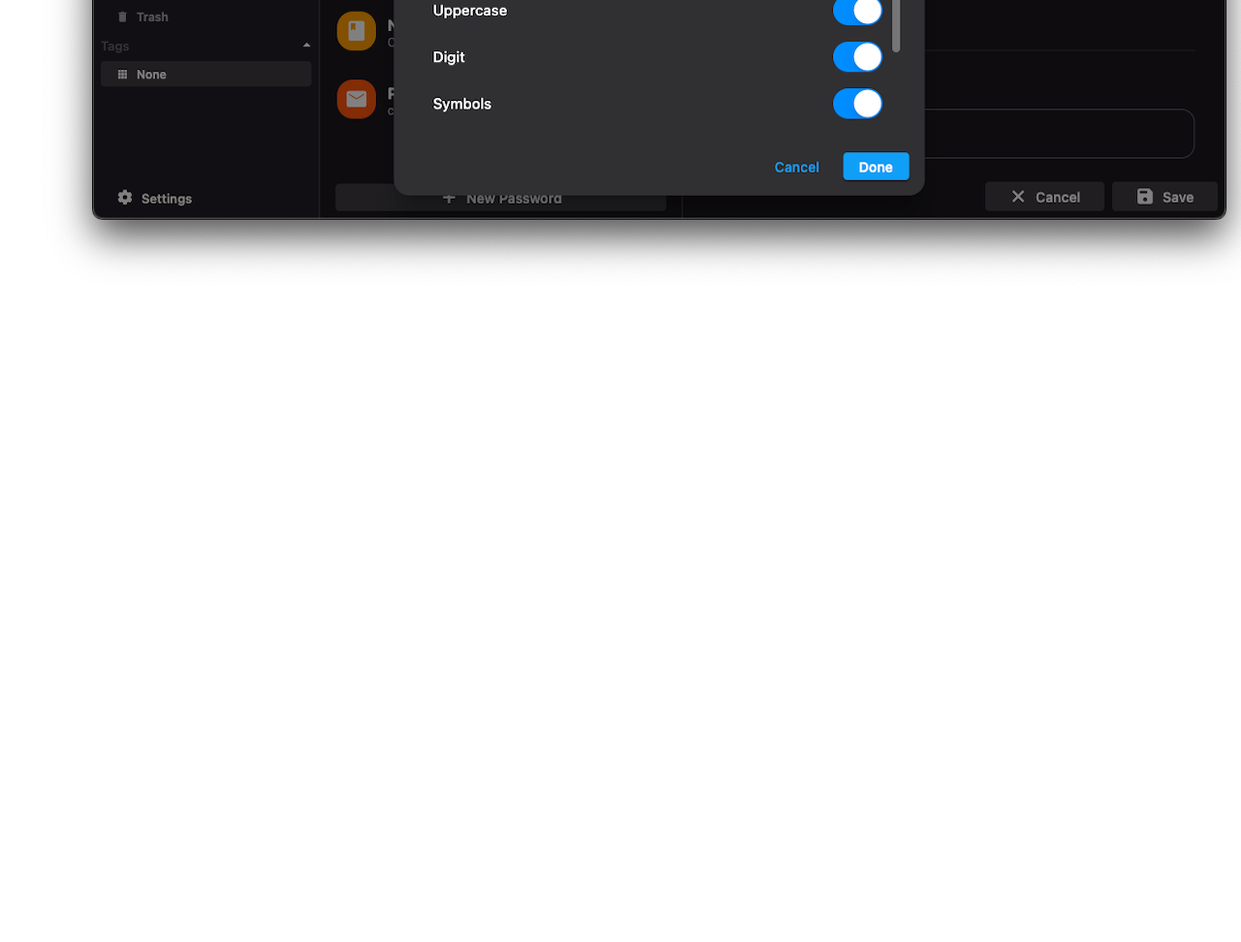
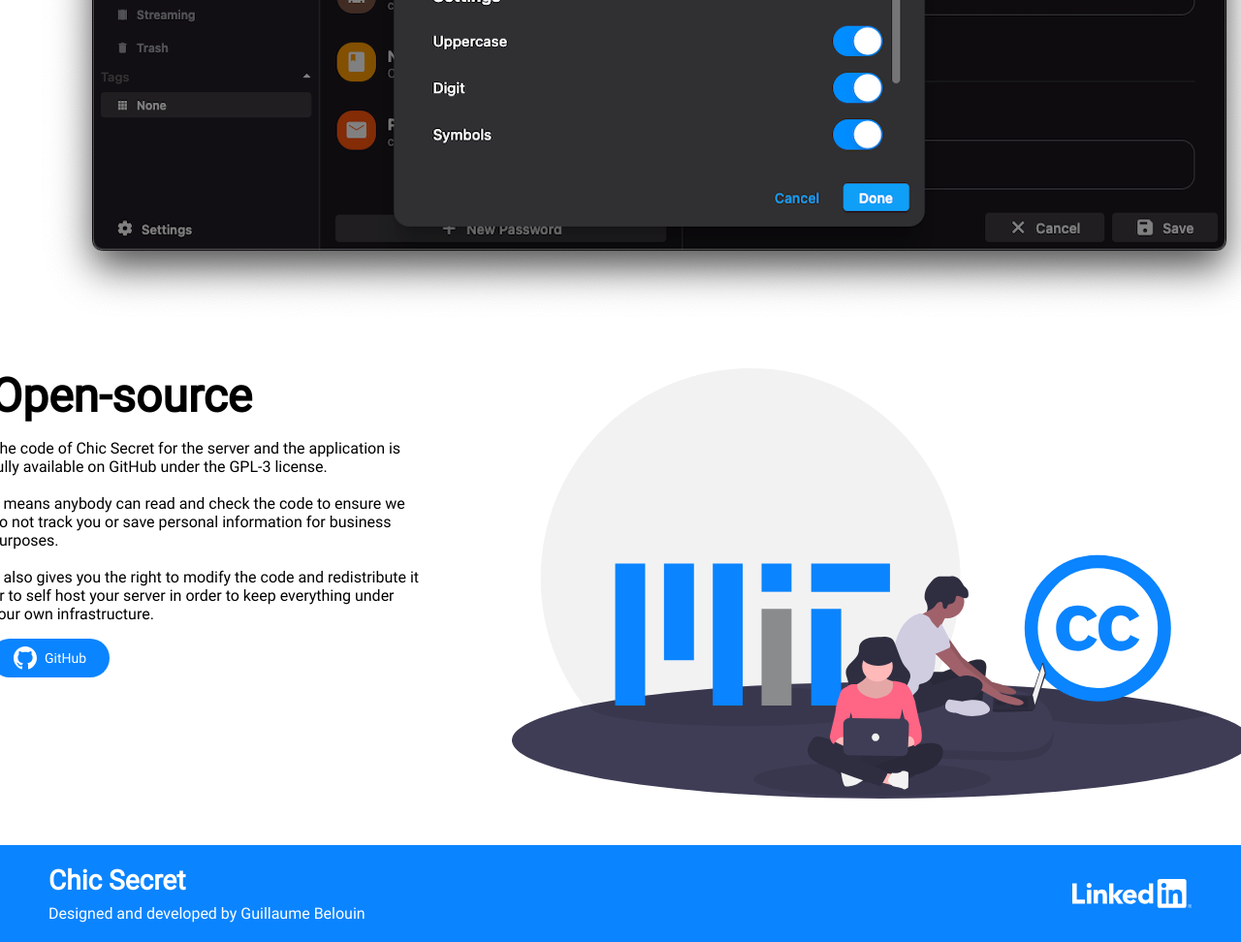
Before and after one commit to Appli-chic/Chic-Secret-Web, a plain HTML site: page index.html in a window 1280 px wide. Shown: the part 1410-2382 px from the top of the page at 97% size. Before the commit the page ends 1710 px from the top, so only its background shows below. Drawn offline with Linux system fonts and the light colour scheme.

Commit message:
Finished page without JS.

```diff
--- a/index.css
+++ b/index.css
@@ -23,8 +23,20 @@ body {
     font-weight: bold;
 }
 
+.title-dark {
+    color: #000000;
+    font-size: 48px;
+    font-weight: bold;
+}
+
 .body1 {
     color: white;
+    font-size: 16px;
+    font-weight: normal;
+}
+
+.body1-dark {
+    color: #000000;
     font-size: 16px;
     font-weight: normal;
 }
@@ -171,4 +183,60 @@ body {
     width: 1280px;
     margin-left: 100px;
     margin-right: 100px;
+    margin-top: 32px;
 }
+
+.open-source-container {
+    display: flex;
+    flex-direction: row;
+    justify-content: center;
+    align-self: center;
+    margin-top: 48px;
+}
+
+.open-source-left {
+    display: flex;
+    flex-direction: column;
+    gap: 16px;
+    margin-left: 50px;
+    margin-right: 40px;
+}
+
+.open-source-image {
+    width: 762px;
+    margin-left: 50px;
+    margin-right: 50px;
+}
+
+.footer {
+    height: 100px;
+    background-color: #0B84FF;
+    display: flex;
+    flex-direction: row;
+    margin-top: 48px;
+    justify-content: space-between;
+}
+
+.footer-left {
+    display: flex;
+    flex-direction: column;
+    justify-content: center;
+    margin-left: 50px;
+    color: white;
+    gap: 8px;
+}
+
+.footer-title {
+    font-size: 28px;
+    font-weight: 600;
+}
+
+.footer-signature {
+    font-size: 16px;
+}
+
+.footer-linkedin {
+    height: 30px;
+    align-self: center;
+    margin-right: 50px;
+}
--- a/index.html
+++ b/index.html
@@ -53,6 +53,8 @@
     </div>
 </div>
 
+<!-- Body -->
+
 <div class="content">
     <div class="features-buttons-container">
         <div class="feature-button">
@@ -101,9 +103,41 @@
     </div>
 
     <img src="/assets/generate_password.png" class="feature-image">
+
+    <div class="open-source-container">
+        <div class="open-source-left">
+            <div class="title-dark">
+                Open-source
+            </div>
+
+            <div class="body1-dark">
+                The code of Chic Secret for the server and the application is fully available on GitHub under the GPL-3 license.<br/><br/>
+
+                It means anybody can read and check the code to ensure we do not track you or save personal information for business purposes.<br/><br/>
+
+                It also gives you the right to modify the code and redistribute it or to self host your server in order to keep everything under your own infrastructure.
+            </div>
+
+            <a class="button" href="https://github.com/Appli-chic/Chic-Secret-Flutter">
+                <img src="assets/logo_github.svg">
+                <div class="download-button-text">GitHub</div>
+            </a>
+        </div>
+
+        <img src="/assets/open_source.svg" class="open-source-image">
+    </div>
 </div>
 
-<!-- Body -->
+<div class="footer">
+    <div class="footer-left">
+        <div class="footer-title">Chic Secret</div>
+        <div class="footer-signature">Designed and developed by Guillaume Belouin</div>
+    </div>
+
+    <a href="https://www.linkedin.com/in/guillaume-belouin/" class="footer-linkedin">
+        <img src="assets/logo_linkedin.svg" >
+    </a>
+</div>
 
 </body>
 
```
Also changed, not shown: assets/logo_github.svg (added), assets/logo_linkedin.svg (added), assets/open_source.svg (added).
